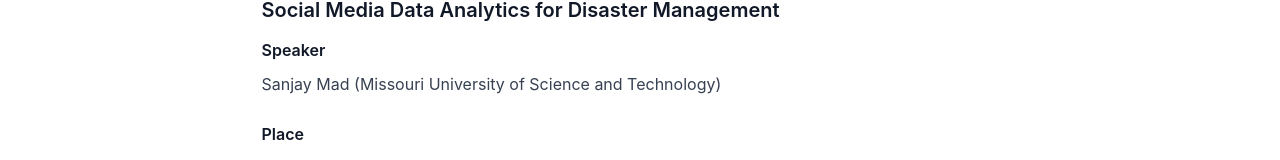
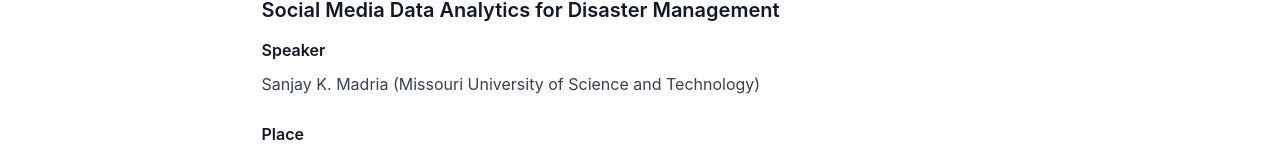
Before and after one commit to dasfaa2025/dasfaa2025.github.io, a React (Vite) app: page /#/program/tutorials in a window 1280 px wide. Shown: the part 787-947 px from the top of the page. Built offline with nearby package versions, Linux system fonts and the light colour scheme.

Commit message:
chore: update tutorials

```diff
--- a/src/pages/program/tutorials.tsx
+++ b/src/pages/program/tutorials.tsx
@@ -68,7 +68,7 @@ const ProgramTutorials = () => {
         <h2 id="tutorial-1">Tutorial 1</h2>
         <h3>Social Media Data Analytics for Disaster Management</h3>
         <h4>Speaker</h4>
-        <p>Sanjay Mad (Missouri University of Science and Technology)</p>
+        <p>Sanjay K. Madria (Missouri University of Science and Technology)</p>
         <h4>Place</h4>
         <p>TBA</p>
         <h4>Date and Time</h4>
```
